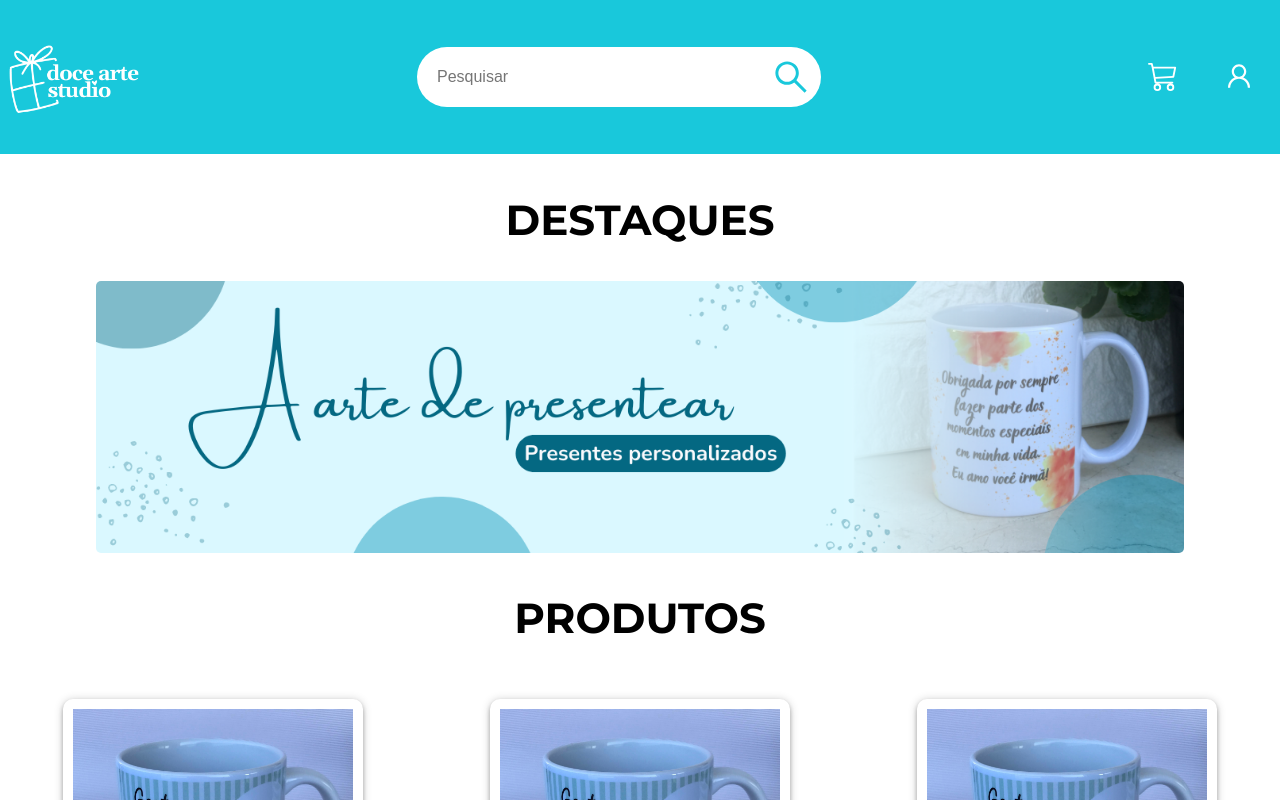
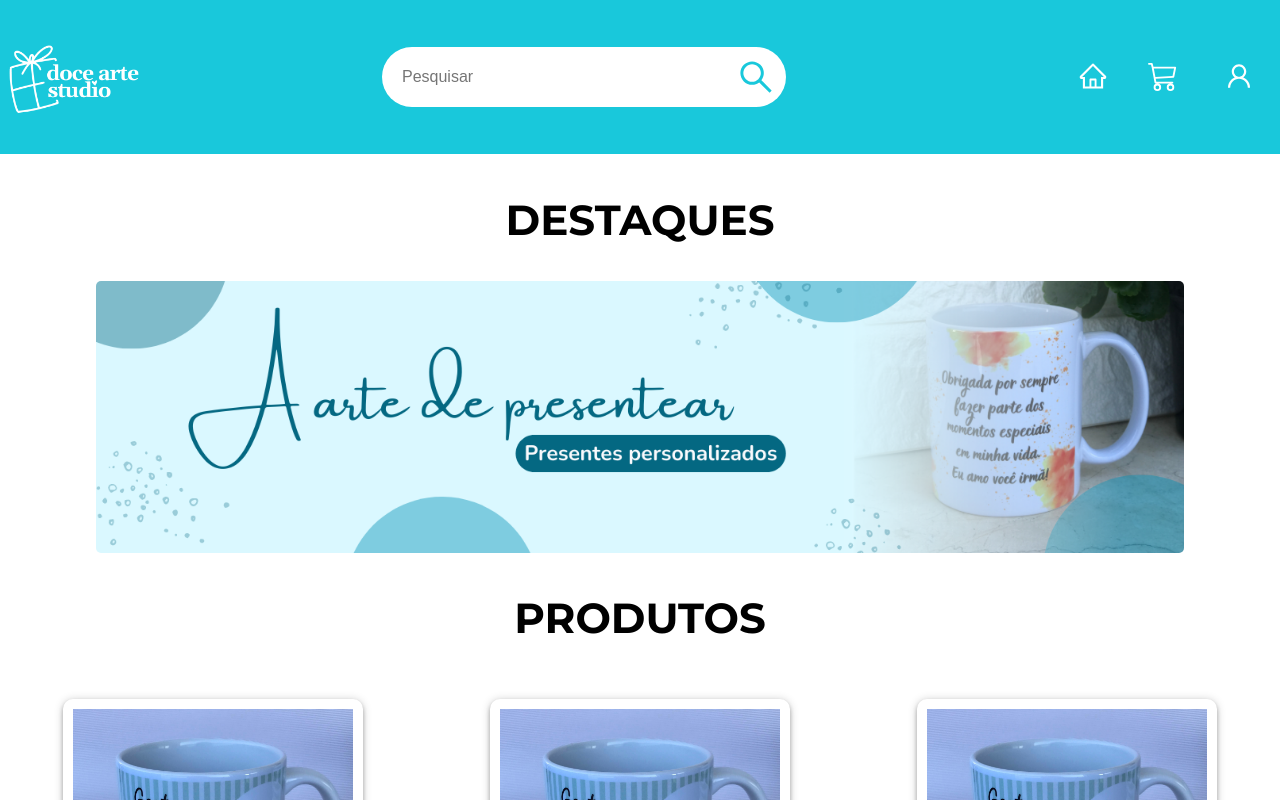
Before and after one commit to henriquekk/docearte-react, a React (Create React App) app: page / in a window 1280 px wide. Shown: the top 800 px of the page. Built offline with nearby package versions, Linux system fonts and the light colour scheme.

Commit message:
adjust Header

```diff
--- a/src/components/Header/index.jsx
+++ b/src/components/Header/index.jsx
@@ -1,10 +1,11 @@
 import SearchBar from "components/SearchBar";
 import "./Header.css"
 import logo from 'assets/images/logo.png'
-import { AiOutlineUser } from 'react-icons/ai';
+import { AiOutlineUser, AiOutlineHome } from 'react-icons/ai';
 import { BsCart3 } from 'react-icons/bs';
 import Modal from "components/Modal";
 import { useState } from "react";
+import { Link } from "react-router-dom";
 
 export default function Header(){
 
@@ -19,7 +20,8 @@ export default function Header(){
 
         <nav>
           <ul>
-            <li><BsCart3 size="30px" color="#fff"/></li>
+            <li><Link to="/"><AiOutlineHome size="30px" color="#fff"/></Link></li>
+            <li><Link to="/carrinho"><BsCart3 size="30px" color="#fff"/></Link></li>
             <li><button className="login-btn" onClick={() => setOpenModal(true)}><AiOutlineUser size="30px" color="#fff"/></button></li>
             <Modal isOpen={openModal} closeModal={() => setOpenModal(!openModal)}/>
           </ul>
```
